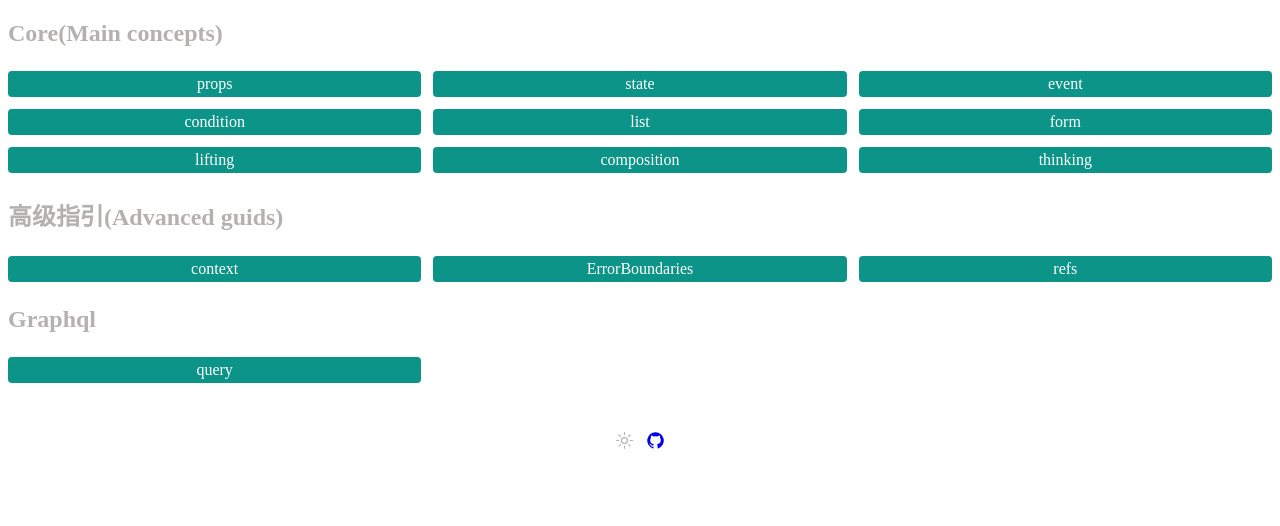
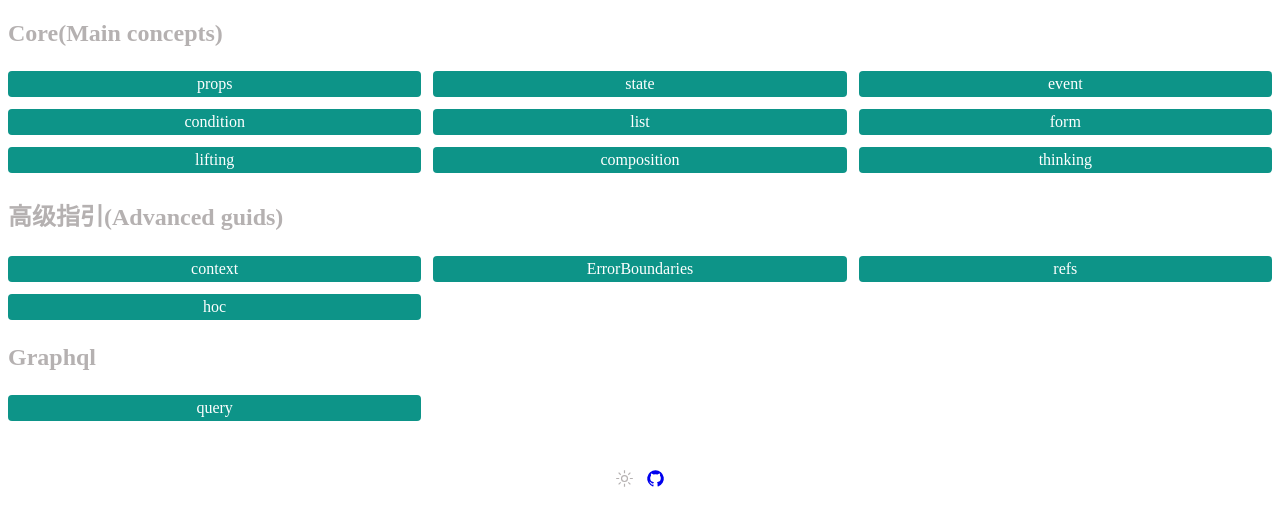
Before and after one commit to tisou1/insistence, a React (Vite) app in the folder packages/react-site/: page / in a window 1280 px wide. Shown: the top 526 px of the page. Built offline with nearby package versions, Linux system fonts and the light colour scheme.

Commit message:
chore: hoc

```diff
--- /dev/null
+++ b/packages/react-site/src/pages/advanced/hoc.tsx
@@ -0,0 +1,11 @@
+import React, { Component } from 'react'
+
+export default class Hoc extends Component {
+  render() {
+    return (
+      <div>Hoc</div>
+    )
+  }
+}
+
+//hoc
--- a/packages/react-site/src/pages/index.tsx
+++ b/packages/react-site/src/pages/index.tsx
@@ -19,6 +19,8 @@ const ADVANCED_LINKS = [
   { to:'/advanced/context', title: 'context'},
   { to:'/advanced/errorBoundaries', title: 'ErrorBoundaries'},
   { to:'/advanced/refs', title: 'refs'},
+  { to:'/advanced/hoc', title: 'hoc'},
+
 ]
 
 const GRAPHQL_LINKS = [
```
